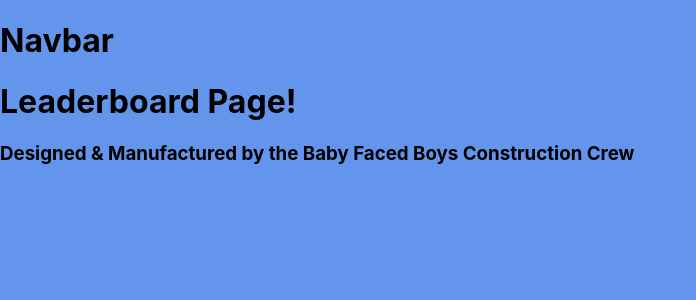
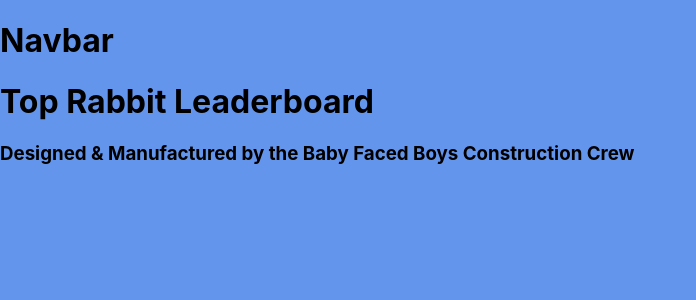
Before and after one commit to bethel-school-of-technology/team-baby-face-boys-frontend, a React (Create React App) app: page /leaderboard in a window 1280 px wide. Shown: the top 300 px of the page, without its empty margins (0-696 px from the left). Built offline with nearby package versions, Linux system fonts and the light colour scheme; the HTML template or start-up script is replaced by a standard one.

Commit message:
Updated Leaderboard and prepped for Isaac ZC

```diff
--- a/src/screens/leaderboard.js
+++ b/src/screens/leaderboard.js
@@ -4,9 +4,9 @@ import Footer from '../components/footer';
 
 const Leaderboard = () => {
     return (
-        <div>
+        <div class="container">
             <Navbar />
-            <h1>Leaderboard Page!</h1>
+            <h1>Top Rabbit Leaderboard</h1>
             <Footer />
         </div>
     );
```
